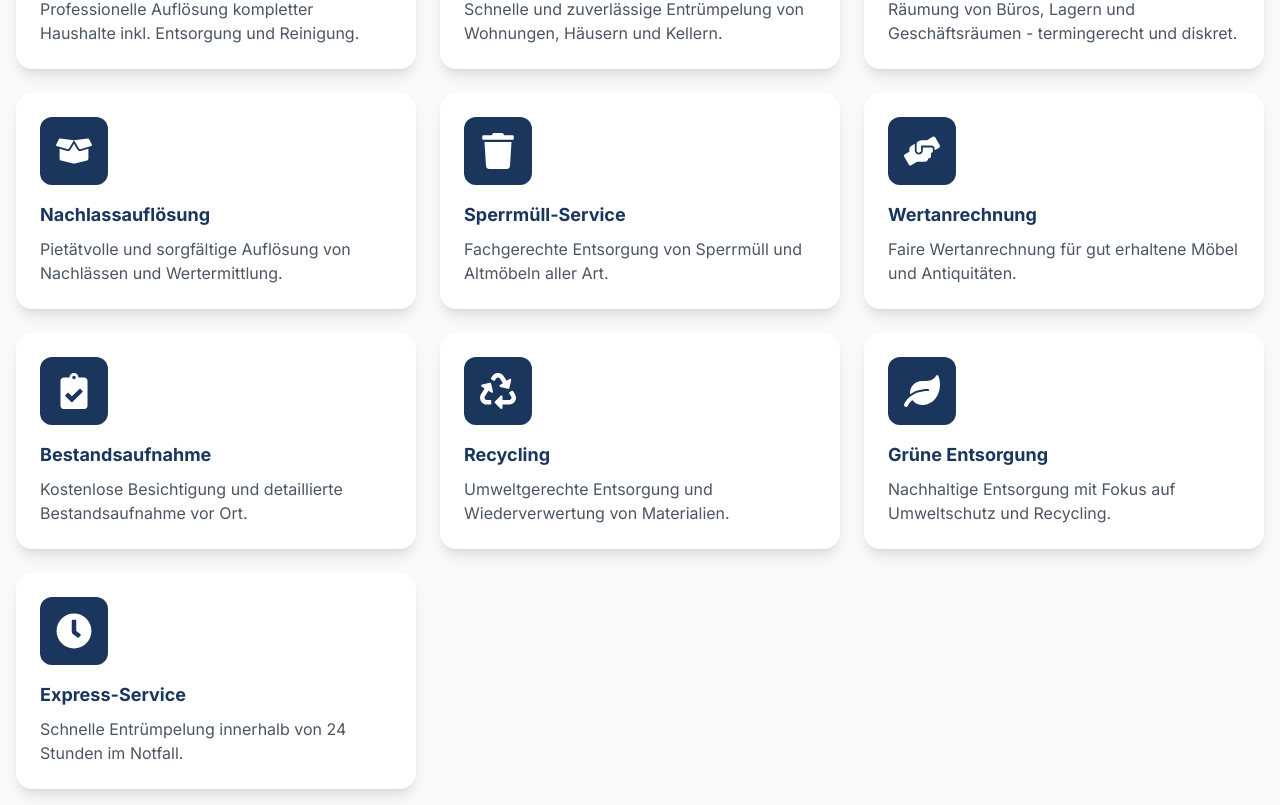
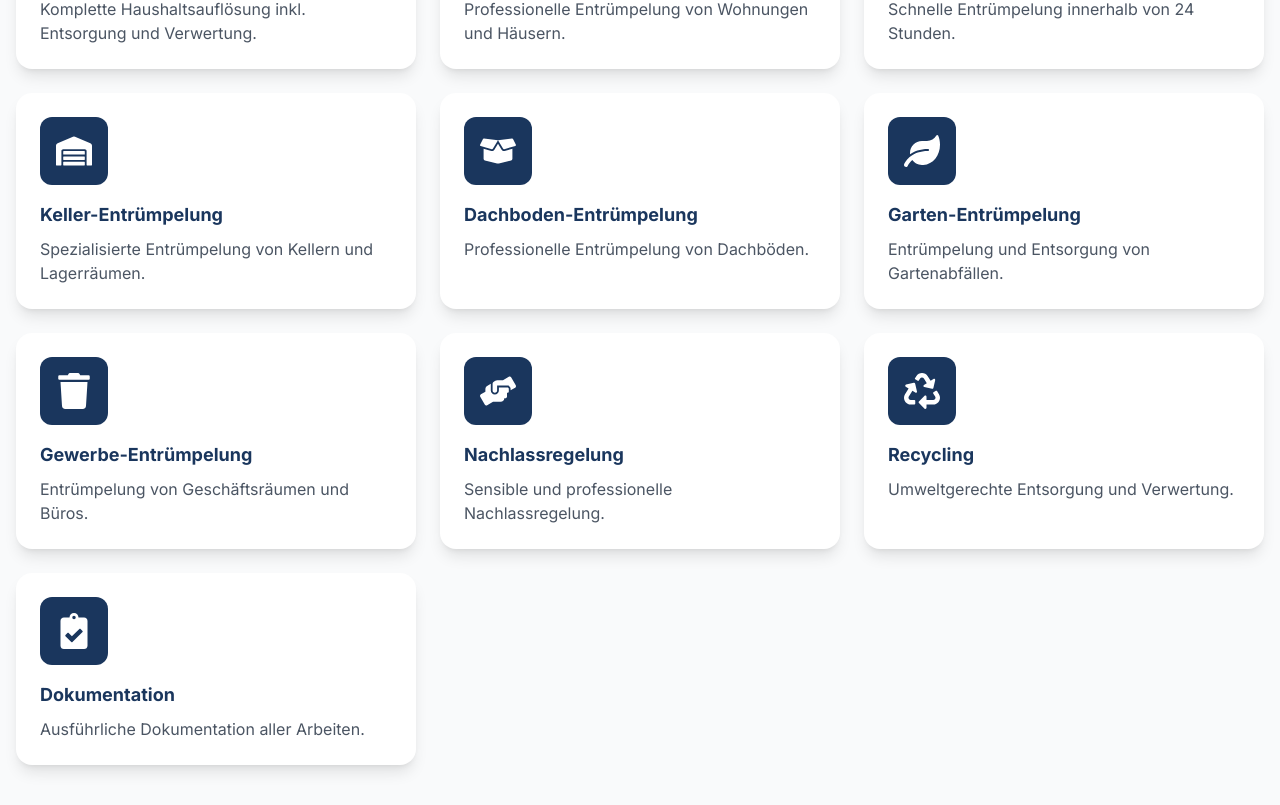
Before and after one commit to iGaxan/handwerksdienste-paderborn, a Next.js app: page /entruempelung in a window 1280 px wide. Shown: the part 1175-1980 px from the top of the page. Built offline with nearby package versions, Linux system fonts and the light colour scheme.

Commit message:
Enhance next.config.js to support additional image domains and unoptimized loading; update React and TypeScript dependencies to specific versions for consistency; refactor service pages to include href and image properties for better navigation and user experience.

```diff
--- a/src/app/elektro/page.tsx
+++ b/src/app/elektro/page.tsx
@@ -126,73 +126,73 @@ const schemaData = {
 const services = [
   {
     title: "Elektro-Notdienst",
-    description: "24/7 Notdienst bei elektrischen Störungen und Ausfällen - schnell und zuverlässig.",
+    description: "24/7 Notdienst bei elektrischen Störungen und Ausfällen. Schnelle Hilfe in jeder Situation.",
     icon: <FaBolt className="text-4xl text-white" />,
-    href: "/elektro#notdienst",
-    image: "/images/services/elektro/emergency.jpg"
+    href: "/elektro/notdienst",
+    image: "/images/services/electrical/emergency.jpg"
   },
   {
     title: "Elektroinstallation",
-    description: "Professionelle Elektroinstallationen für Neu- und Altbauten nach aktuellen Normen.",
+    description: "Professionelle Elektroinstallationen für Neu- und Altbauten. Von der Planung bis zur Ausführung.",
     icon: <FaPlug className="text-4xl text-white" />,
-    href: "/elektro#installation",
-    image: "/images/services/elektro/installation.jpg"
+    href: "/elektro/installation",
+    image: "/images/services/electrical/installation.jpg"
   },
   {
-    title: "Beleuchtungstechnik",
-    description: "Moderne Beleuchtungslösungen und LED-Technik für alle Bereiche.",
+    title: "Beleuchtung",
+    description: "Installation und Wartung von modernen Beleuchtungssystemen. Energieeffiziente Lösungen.",
     icon: <FaLightbulb className="text-4xl text-white" />,
-    href: "/elektro#beleuchtung",
-    image: "/images/services/elektro/lighting.jpg"
+    href: "/elektro/beleuchtung",
+    image: "/images/services/electrical/lighting.jpg"
   },
   {
     title: "Sicherheitstechnik",
-    description: "Installation von Alarmanlagen, Videoüberwachung und Zugangssystemen.",
+    description: "Installation von Alarmanlagen, Videoüberwachung und Einbruchschutz.",
     icon: <FaShieldAlt className="text-4xl text-white" />,
-    href: "/elektro#sicherheit",
-    image: "/images/services/elektro/security.jpg"
+    href: "/elektro/sicherheit",
+    image: "/images/services/electrical/security.jpg"
   },
   {
     title: "Smart Home",
-    description: "Intelligente Haussteuerung für Komfort, Sicherheit und Energieeffizienz.",
+    description: "Integration von Smart Home Systemen für mehr Komfort und Energieeffizienz.",
     icon: <FaHome className="text-4xl text-white" />,
-    href: "/elektro#smarthome",
-    image: "/images/services/elektro/smarthome.jpg"
+    href: "/elektro/smart-home",
+    image: "/images/services/electrical/smart-home.jpg"
+  },
+  {
+    title: "Reparatur",
+    description: "Reparatur und Wartung von elektrischen Anlagen und Geräten.",
+    icon: <FaTools className="text-4xl text-white" />,
+    href: "/elektro/reparatur",
+    image: "/images/services/electrical/repair.jpg"
   },
   {
     title: "E-Check",
-    description: "Normgerechte Prüfung Ihrer elektrischen Anlagen und Geräte.",
-    icon: <FaTools className="text-4xl text-white" />,
-    href: "/elektro#echeck",
-    image: "/images/services/elektro/check.jpg"
-  },
-  {
-    title: "Fehlersuche",
-    description: "Professionelle Störungsanalyse und schnelle Fehlerbehebung.",
+    description: "Normgerechte Prüfung Ihrer elektrischen Anlagen für maximale Sicherheit.",
     icon: <FaSearchPlus className="text-4xl text-white" />,
-    href: "/elektro#fehlersuche",
-    image: "/images/services/elektro/troubleshooting.jpg"
+    href: "/elektro/e-check",
+    image: "/images/services/electrical/e-check.jpg"
   },
   {
     title: "Photovoltaik",
-    description: "Installation und Wartung von Solaranlagen und Speichersystemen.",
+    description: "Installation und Wartung von Solaranlagen für nachhaltige Energiegewinnung.",
     icon: <FaSolarPanel className="text-4xl text-white" />,
-    href: "/elektro#solar",
-    image: "/images/services/elektro/solar.jpg"
+    href: "/elektro/photovoltaik",
+    image: "/images/services/electrical/solar.jpg"
   },
   {
-    title: "E-Mobilität",
-    description: "Installation von Wallboxen und Ladeinfrastruktur für E-Autos.",
+    title: "E-Ladestationen",
+    description: "Installation von Ladestationen für Elektrofahrzeuge.",
     icon: <FaChargingStation className="text-4xl text-white" />,
-    href: "/elektro#emobil",
-    image: "/images/services/elektro/charging.jpg"
+    href: "/elektro/ladestationen",
+    image: "/images/services/electrical/charging.jpg"
   },
   {
-    title: "Notrufsysteme",
-    description: "Installation von Notrufsystemen für Senioren und hilfsbedürftige Menschen.",
+    title: "Alarmanlagen",
+    description: "Installation und Wartung von Alarmanlagen für Ihr Zuhause.",
     icon: <FaBell className="text-4xl text-white" />,
-    href: "/elektro#notruf",
-    image: "/images/services/elektro/emergency-call.jpg"
+    href: "/elektro/alarmanlagen",
+    image: "/images/services/electrical/alarm.jpg"
   }
 ];
 
--- a/src/app/entruempelung/page.tsx
+++ b/src/app/entruempelung/page.tsx
@@ -126,73 +126,73 @@ const schemaData = {
 const services = [
   {
     title: "Haushaltsauflösung",
-    description: "Professionelle Auflösung kompletter Haushalte inkl. Entsorgung und Reinigung.",
+    description: "Komplette Haushaltsauflösung inkl. Entsorgung und Verwertung.",
     icon: <FaHome className="text-4xl text-white" />,
-    href: "/entruempelung#haushaltsaufloesung",
-    image: "/images/services/entruempelung/household.jpg"
+    href: "/entruempelung/haushaltsaufloesung",
+    image: "/images/services/clearance/household.jpg"
   },
   {
     title: "Entrümpelung",
-    description: "Schnelle und zuverlässige Entrümpelung von Wohnungen, Häusern und Kellern.",
+    description: "Professionelle Entrümpelung von Wohnungen und Häusern.",
     icon: <FaTruck className="text-4xl text-white" />,
-    href: "/entruempelung#entruempelung",
-    image: "/images/services/entruempelung/clearing.jpg"
+    href: "/entruempelung/entruempelung",
+    image: "/images/services/clearance/clearance.jpg"
   },
   {
-    title: "Gewerberäumung",
-    description: "Räumung von Büros, Lagern und Geschäftsräumen - termingerecht und diskret.",
-    icon: <FaWarehouse className="text-4xl text-white" />,
-    href: "/entruempelung#gewerbe",
-    image: "/images/services/entruempelung/commercial.jpg"
+    title: "Express-Entrümpelung",
+    description: "Schnelle Entrümpelung innerhalb von 24 Stunden.",
+    icon: <FaClock className="text-4xl text-white" />,
+    href: "/entruempelung/express",
+    image: "/images/services/clearance/express.jpg"
   },
   {
-    title: "Nachlassauflösung",
-    description: "Pietätvolle und sorgfältige Auflösung von Nachlässen und Wertermittlung.",
-    icon: <FaBoxOpen className="text-4xl text-white" />,
-    href: "/entruempelung#nachlass",
-    image: "/images/services/entruempelung/estate.jpg"
+    title: "Keller-Entrümpelung",
+    description: "Spezialisierte Entrümpelung von Kellern und Lagerräumen.",
+    icon: <FaWarehouse className="text-4xl text-white" />,
+    href: "/entruempelung/keller",
+    image: "/images/services/clearance/cellar.jpg"
   },
   {
-    title: "Sperrmüll-Service",
-    description: "Fachgerechte Entsorgung von Sperrmüll und Altmöbeln aller Art.",
-    icon: <FaTrash className="text-4xl text-white" />,
-    href: "/entruempelung#sperrmuell",
-    image: "/images/services/entruempelung/bulky-waste.jpg"
+    title: "Dachboden-Entrümpelung",
+    description: "Professionelle Entrümpelung von Dachböden.",
+    icon: <FaBoxOpen className="text-4xl text-white" />,
+    href: "/entruempelung/dachboden",
+    image: "/images/services/clearance/attic.jpg"
   },
   {
-    title: "Wertanrechnung",
-    description: "Faire Wertanrechnung für gut erhaltene Möbel und Antiquitäten.",
-    icon: <FaHandsHelping className="text-4xl text-white" />,
-    href: "/entruempelung#wertanrechnung",
-    image: "/images/services/entruempelung/valuation.jpg"
+    title: "Garten-Entrümpelung",
+    description: "Entrümpelung und Entsorgung von Gartenabfällen.",
+    icon: <FaLeaf className="text-4xl text-white" />,
+    href: "/entruempelung/garten",
+    image: "/images/services/clearance/garden.jpg"
   },
   {
-    title: "Bestandsaufnahme",
-    description: "Kostenlose Besichtigung und detaillierte Bestandsaufnahme vor Ort.",
-    icon: <FaClipboardCheck className="text-4xl text-white" />,
-    href: "/entruempelung#bestandsaufnahme",
-    image: "/images/services/entruempelung/inventory.jpg"
+    title: "Gewerbe-Entrümpelung",
+    description: "Entrümpelung von Geschäftsräumen und Büros.",
+    icon: <FaTrash className="text-4xl text-white" />,
+    href: "/entruempelung/gewerbe",
+    image: "/images/services/clearance/commercial.jpg"
+  },
+  {
+    title: "Nachlassregelung",
+    description: "Sensible und professionelle Nachlassregelung.",
+    icon: <FaHandsHelping className="text-4xl text-white" />,
+    href: "/entruempelung/nachlass",
+    image: "/images/services/clearance/estate.jpg"
   },
   {
     title: "Recycling",
-    description: "Umweltgerechte Entsorgung und Wiederverwertung von Materialien.",
+    description: "Umweltgerechte Entsorgung und Verwertung.",
     icon: <FaRecycle className="text-4xl text-white" />,
-    href: "/entruempelung#recycling",
-    image: "/images/services/entruempelung/recycling.jpg"
+    href: "/entruempelung/recycling",
+    image: "/images/services/clearance/recycling.jpg"
   },
   {
-    title: "Grüne Entsorgung",
-    description: "Nachhaltige Entsorgung mit Fokus auf Umweltschutz und Recycling.",
-    icon: <FaLeaf className="text-4xl text-white" />,
-    href: "/entruempelung#green",
-    image: "/images/services/entruempelung/green.jpg"
-  },
-  {
-    title: "Express-Service",
-    description: "Schnelle Entrümpelung innerhalb von 24 Stunden im Notfall.",
-    icon: <FaClock className="text-4xl text-white" />,
-    href: "/entruempelung#express",
-    image: "/images/services/entruempelung/express.jpg"
+    title: "Dokumentation",
+    description: "Ausführliche Dokumentation aller Arbeiten.",
+    icon: <FaClipboardCheck className="text-4xl text-white" />,
+    href: "/entruempelung/dokumentation",
+    image: "/images/services/clearance/documentation.jpg"
   }
 ];
 
--- a/src/app/kanalreinigung/page.tsx
+++ b/src/app/kanalreinigung/page.tsx
@@ -14,32 +14,44 @@ const services = [
   {
     title: "Kanalreinigung",
     description: "Professionelle Reinigung von Abwasserkanälen und Rohrleitungen mit modernster Technik.",
-    icon: <FaWrench className="text-3xl" />
+    icon: <FaWrench className="text-3xl" />,
+    href: "/kanalreinigung",
+    image: "/images/kanalreinigung.jpg"
   },
   {
     title: "Kamera-Inspektion",
     description: "Genaue Untersuchung der Kanäle mit hochauflösender Kameratechnik zur Schadenserkennung.",
-    icon: <FaVideo className="text-3xl" />
+    icon: <FaVideo className="text-3xl" />,
+    href: "/kanalreinigung/kamera-inspektion",
+    image: "/images/kamera-inspektion.jpg"
   },
   {
     title: "Hochdruck-Spülung",
     description: "Effektive Reinigung mit Hochdruckspülung für hartnäckige Verstopfungen und Ablagerungen.",
-    icon: <FaWater className="text-3xl" />
+    icon: <FaWater className="text-3xl" />,
+    href: "/kanalreinigung/hochdruck-spuelung",
+    image: "/images/hochdruck-spuelung.jpg"
   },
   {
     title: "Wartung & Pflege",
     description: "Regelmäßige Wartung Ihrer Kanalsysteme zur Vorbeugung von Verstopfungen und Schäden.",
-    icon: <FaTools className="text-3xl" />
+    icon: <FaTools className="text-3xl" />,
+    href: "/kanalreinigung/wartung",
+    image: "/images/wartung.jpg"
   },
   {
     title: "Leckageortung",
     description: "Präzise Ortung von Leckagen und Rohrbrüchen mit modernster Technik.",
-    icon: <FaSearchLocation className="text-3xl" />
+    icon: <FaSearchLocation className="text-3xl" />,
+    href: "/kanalreinigung/leckageortung",
+    image: "/images/leckageortung.jpg"
   },
   {
     title: "Umweltfreundlich",
     description: "Einsatz umweltschonender Reinigungsmethoden und -mittel.",
-    icon: <FaRecycle className="text-3xl" />
+    icon: <FaRecycle className="text-3xl" />,
+    href: "/kanalreinigung/umweltfreundlich",
+    image: "/images/umweltfreundlich.jpg"
   }
 ];
 
--- a/src/app/sanitaer/page.tsx
+++ b/src/app/sanitaer/page.tsx
@@ -14,32 +14,44 @@ const services = [
   {
     title: "Sanitär-Notdienst",
     description: "Schnelle Hilfe bei Wasserrohrbrüchen und anderen Sanitär-Notfällen.",
-    icon: <FaWrench className="text-3xl" />
+    icon: <FaWrench className="text-3xl" />,
+    href: "/sanitaer/notdienst",
+    image: "/images/services/sanitary/notdienst.jpg"
   },
   {
     title: "Bad-Installation",
     description: "Komplette Badsanierung und Installation von Sanitäranlagen.",
-    icon: <FaShower className="text-3xl" />
+    icon: <FaShower className="text-3xl" />,
+    href: "/sanitaer/bad-installation",
+    image: "/images/services/sanitary/bad-installation.jpg"
   },
   {
     title: "Wasserinstallation",
     description: "Professionelle Installation und Reparatur von Wasserleitungen.",
-    icon: <FaTint className="text-3xl" />
+    icon: <FaTint className="text-3xl" />,
+    href: "/sanitaer/wasserinstallation",
+    image: "/images/services/sanitary/wasserinstallation.jpg"
   },
   {
     title: "WC & Sanitär",
     description: "Reparatur und Montage von WCs, Waschbecken und Sanitäranlagen.",
-    icon: <FaToilet className="text-3xl" />
+    icon: <FaToilet className="text-3xl" />,
+    href: "/sanitaer/wc-sanitaer",
+    image: "/images/services/sanitary/wc-sanitaer.jpg"
   },
   {
     title: "Wartung",
     description: "Regelmäßige Wartung Ihrer Sanitäranlagen für lange Lebensdauer.",
-    icon: <FaTools className="text-3xl" />
+    icon: <FaTools className="text-3xl" />,
+    href: "/sanitaer/wartung",
+    image: "/images/services/sanitary/wartung.jpg"
   },
   {
     title: "Modernisierung",
     description: "Energieeffiziente Modernisierung Ihrer Sanitärinstallationen.",
-    icon: <FaSink className="text-3xl" />
+    icon: <FaSink className="text-3xl" />,
+    href: "/sanitaer/modernisierung",
+    image: "/images/services/sanitary/modernisierung.jpg"
   }
 ];
 
--- a/src/app/wasserschaden/page.tsx
+++ b/src/app/wasserschaden/page.tsx
@@ -14,32 +14,44 @@ const services = [
   {
     title: "Wasserschadensanierung",
     description: "Professionelle Beseitigung von Wasserschäden aller Art.",
-    icon: <FaWater className="text-3xl" />
+    icon: <FaWater className="text-3xl" />,
+    href: "/wasserschaden/sanierung",
+    image: "/images/services/water-damage/sanierung.jpg"
   },
   {
     title: "Trocknung",
     description: "Schnelle und effektive Trocknung mit modernster Technik.",
-    icon: <FaFan className="text-3xl" />
+    icon: <FaFan className="text-3xl" />,
+    href: "/wasserschaden/trocknung",
+    image: "/images/services/water-damage/trocknung.jpg"
   },
   {
     title: "Feuchtemessung",
     description: "Präzise Messung und Dokumentation der Feuchtigkeit.",
-    icon: <FaThermometerHalf className="text-3xl" />
+    icon: <FaThermometerHalf className="text-3xl" />,
+    href: "/wasserschaden/feuchtemessung",
+    image: "/images/services/water-damage/feuchtemessung.jpg"
   },
   {
     title: "Schadensanalyse",
     description: "Gründliche Analyse des Wasserschadens und seiner Ursachen.",
-    icon: <FaSearchPlus className="text-3xl" />
+    icon: <FaSearchPlus className="text-3xl" />,
+    href: "/wasserschaden/analyse",
+    image: "/images/services/water-damage/analyse.jpg"
   },
   {
     title: "Komplettsanierung",
     description: "Vollständige Sanierung von der Trocknung bis zur Renovierung.",
-    icon: <FaHome className="text-3xl" />
+    icon: <FaHome className="text-3xl" />,
+    href: "/wasserschaden/komplettsanierung",
+    image: "/images/services/water-damage/komplettsanierung.jpg"
   },
   {
     title: "Präventivmaßnahmen",
     description: "Beratung und Umsetzung vorbeugender Maßnahmen.",
-    icon: <FaShieldAlt className="text-3xl" />
+    icon: <FaShieldAlt className="text-3xl" />,
+    href: "/wasserschaden/praeventiv",
+    image: "/images/services/water-damage/praeventiv.jpg"
   }
 ];
 
```
Also changed, not shown: next.config.js (+11 -1 lines), package.json (+4 -4 lines), src/app/dachrinnenreinigung/page.tsx (+18 -6 lines), src/app/page.tsx (+20 -36 lines), 1 other file (tests, documents, lock files or other folders).
